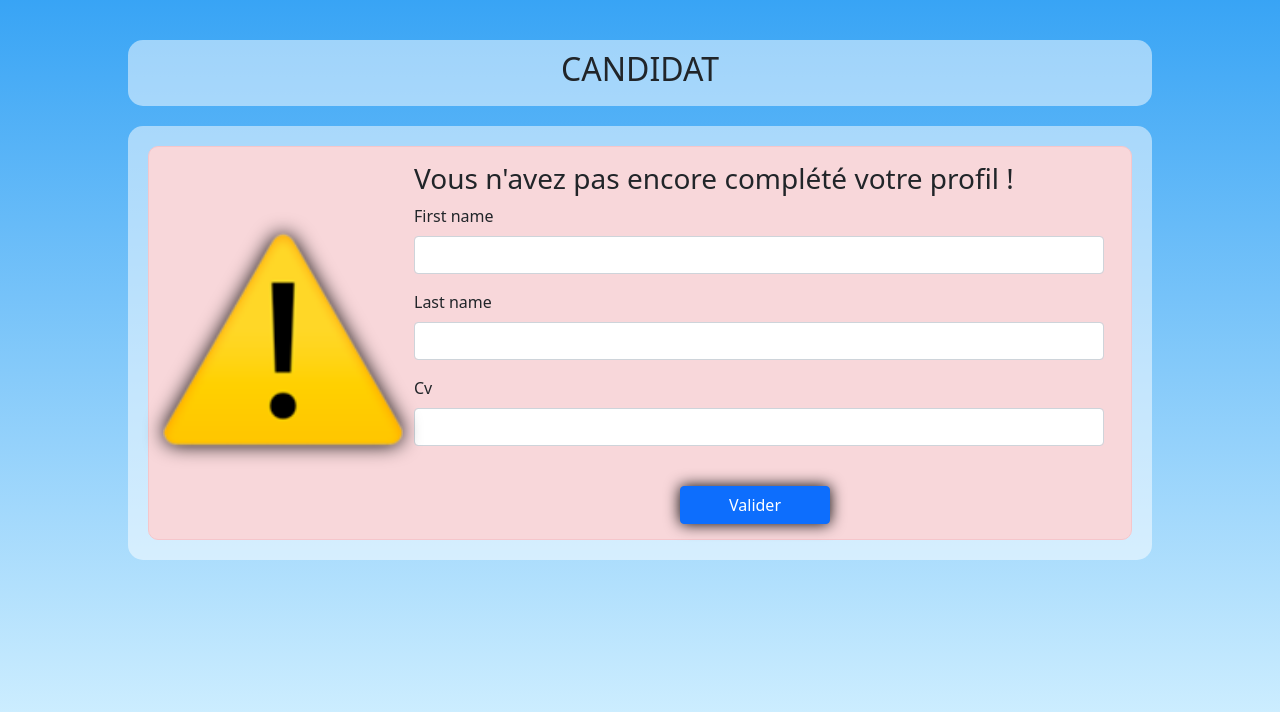
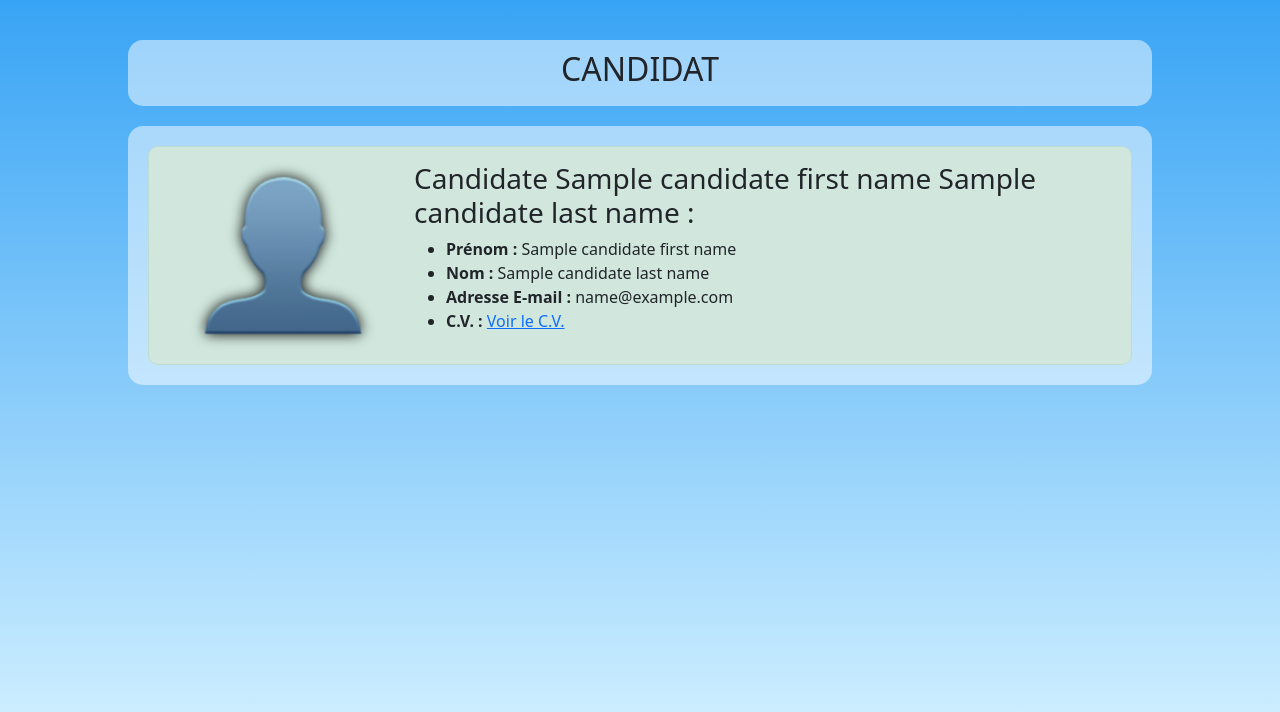
Before and after one commit to Skoognuts/TRT-Conseil, a Symfony app: template templates/candidate/index.html.twig in a window 1280 px wide. Shown: the part 68-780 px from the top of the page. Run offline with Twig, Linux system fonts and the light colour scheme; the template is opened without the code that fills it: most values are stand-ins (such as "Sample title", 1, 10 or a date in 2020); form fields are guessed from the names that the template uses; some libraries are stand-ins or nearby versions; some web fonts are replaced.

Commit message:
Add completed candidate profile layout

```diff
--- a/src/Controller/CandidateController.php
+++ b/src/Controller/CandidateController.php
@@ -22,12 +22,14 @@ class CandidateController extends AbstractController
         $candidateEmail = $currentUser->getEmail();
         $candidateFirstName = '';
         $candidateLastName = '';
+        $candidateCV = '';
         $candidates = $candidateRepository->findAll();
 
         foreach ($candidates as $candidate) {
             if ($currentUser->getId() == $candidate->getUser()->getId()) {
                 $candidateFirstName = $candidate->getFirstName();
                 $candidateLastName = $candidate->getLastName();
+                $candidateCV = $candidate->getCv();
             }
         }
 
@@ -51,6 +53,7 @@ class CandidateController extends AbstractController
             'candidateEmail' => $candidateEmail,
             'candidateFirstName' => $candidateFirstName,
             'candidateLastName' => $candidateLastName,
+            'candidateCV' => $candidateCV,
             'candidateCreationForm' => $form->createView()
         ]);
     }
--- a/templates/candidate/index.html.twig
+++ b/templates/candidate/index.html.twig
@@ -16,7 +16,7 @@
                 <div class="advisory">
                     <div class="container">
                         <div class="row">
-                            <div class="col-3 d-flex flew-column justify-content-center align-items-center">
+                            <div class="col-3 d-flex flex-column justify-content-center align-items-center">
                                 <img class="logo" src="{{ asset('images/advisory.png') }}" alt="Advisory">
                             </div>
                             <div class="col-9">
@@ -39,6 +39,25 @@
                         </div>
                     </div>
                 </div>
+            {% else %}
+                <div class="advisory-success">
+                    <div class="container">
+                        <div class="row">
+                            <div class="col-3 d-flex flex-column justify-content-center align-items-center">
+                                <img class="medium-logo" src="{{ asset('images/candidate.png') }}" alt="Advisory">
+                            </div>
+                            <div class="col-9">
+                                <h3>Candidate {{ candidateFirstName }} {{ candidateLastName }} :</h3>
+                                <ul>
+                                    <li><b>Prénom : </b>{{ candidateFirstName }}</li>
+                                    <li><b>Nom : </b>{{ candidateLastName }}</li>
+                                    <li><b>Adresse E-mail : </b>{{ candidateEmail }}</li>
+                                    <li><b>C.V. : </b><a href="{{ candidateCV }}">Voir le C.V.</a></li>
+                                </ul>
+                            </div>
+                        </div>
+                    </div>
+                </div>
             {% endif %}
         </div>
     </div>
```
Also changed, not shown: public/images/candidate.png (added).
